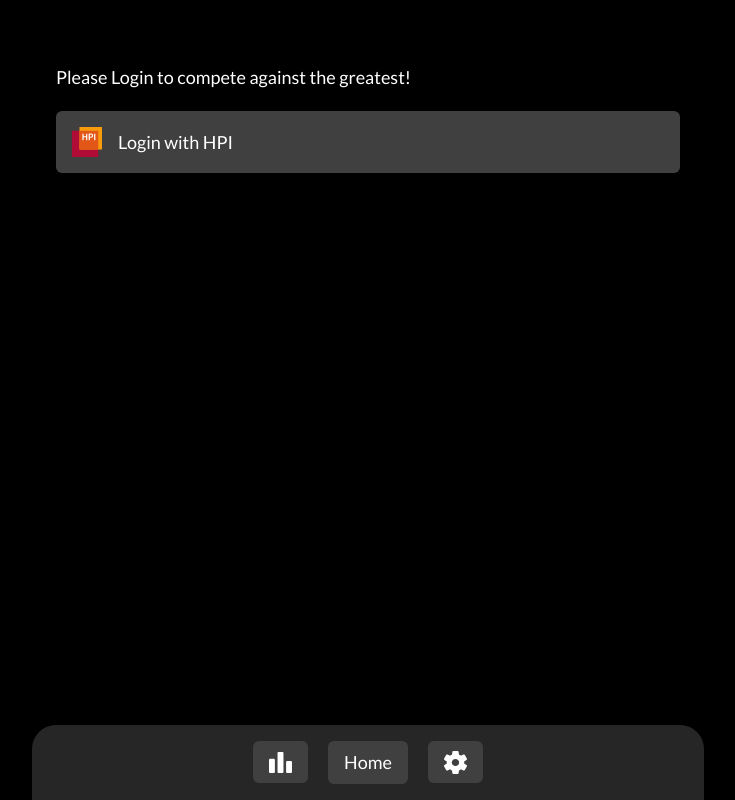
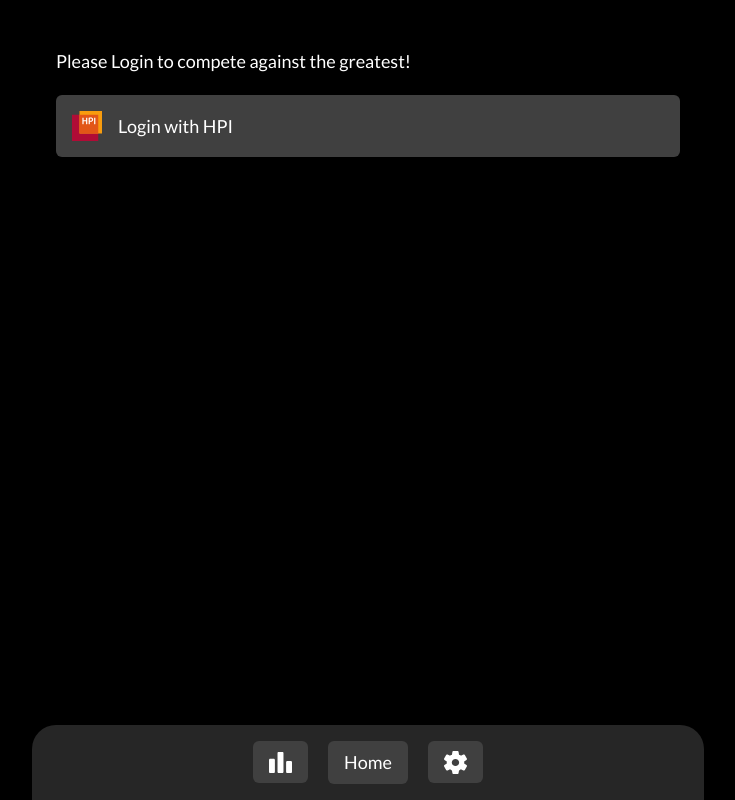
Before and after one commit to ChiChuRita/kicka-frontend, a React (Vite) app: page /login in a window 1280 px wide. Shown: the whole page, without its empty margins (272-1007 px from the left). Built offline with nearby package versions, Linux system fonts and the light colour scheme.

Commit message:
removed some padding

```diff
--- a/src/AppLayout.tsx
+++ b/src/AppLayout.tsx
@@ -6,7 +6,7 @@
 const AppLayout: React.FC = () => {
     return (
         <div className="flex flex-col justify-between md:max-w-2xl container bg-black">
-            <div className="flex grow px-6 pt-16 pb-0 max-w-full">
+            <div className="flex grow px-6 pt-12 pb-0 max-w-full">
                 <Outlet />
             </div>
             <div className="container flex justify-center gap-5 bg-neutral-800 p-4 rounded-t-3xl">
```
